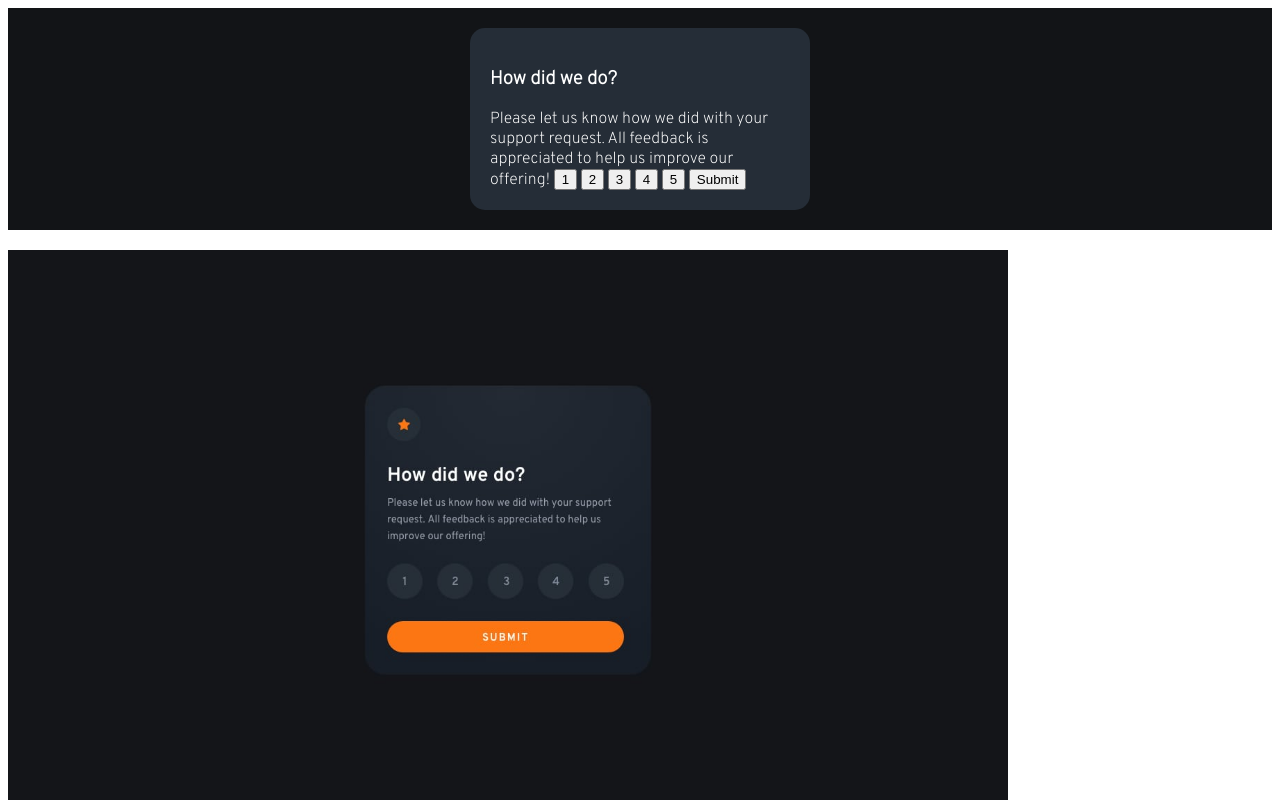
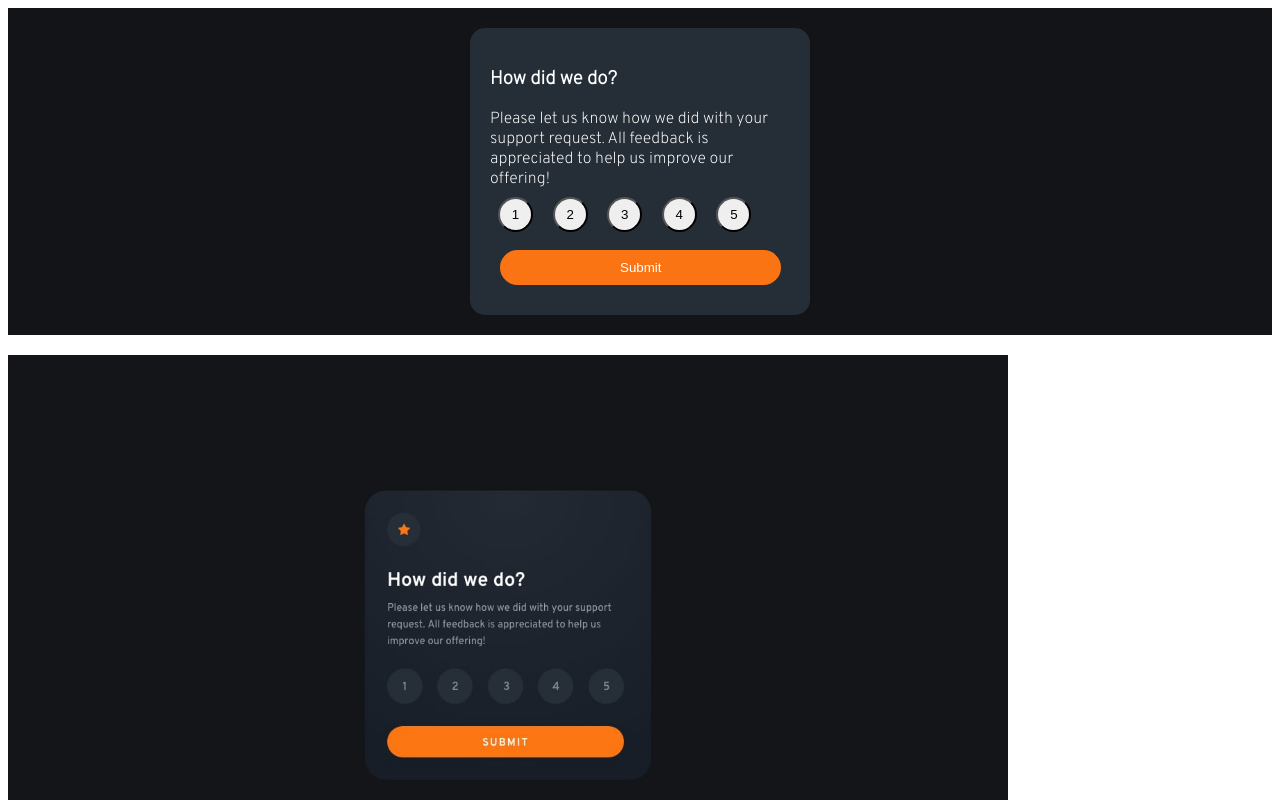
Before and after one commit to AlexWade555/front-end-mentor, a plain HTML site: page 01-interactive-rating-component-main/index.html in a window 1280 px wide. Shown: the top 800 px of the page. Drawn offline with Linux system fonts and the light colour scheme.

Commit message:
added cs of buttons

```diff
--- a/01-interactive-rating-component-main/index.html
+++ b/01-interactive-rating-component-main/index.html
@@ -29,6 +29,21 @@
     display: flex;
     justify-content: center;
     }
+    .rating {
+      border-radius: 50%;
+      height: 35px;
+      width: 35px;
+      margin: 8px;
+      justify-content: center;
+    }
+    .submit {
+      background-color: hsl(25, 97%, 53%);
+      color: white;
+      border: 0px;
+      padding: 10px 120px;
+      border-radius: 20px;
+      margin: 10px;
+    }
   </style>
 </head>
 <body>
@@ -41,14 +56,14 @@
 
     Please let us know how we did with your support request. All feedback is appreciated
     to help us improve our offering!
-
+<br>
     <button class="rating"> 1 </button>
     <button class="rating"> 2 </button>
     <button class="rating"> 3 </button>
     <button class="rating"> 4 </button>
     <button class="rating"> 5 </button>
 
-
+    <br>
     <button class="submit">Submit</button>
   </div>
 </div>
```
